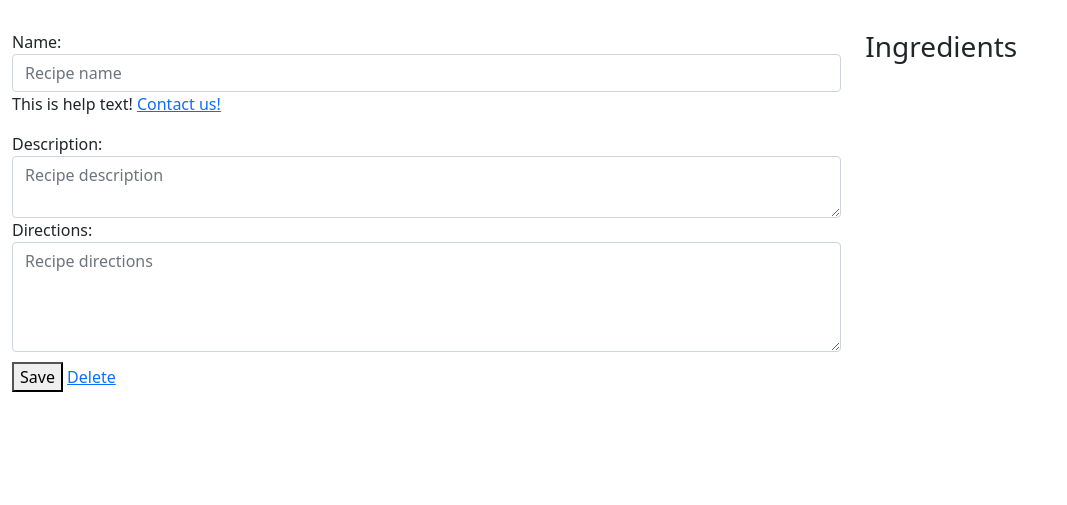
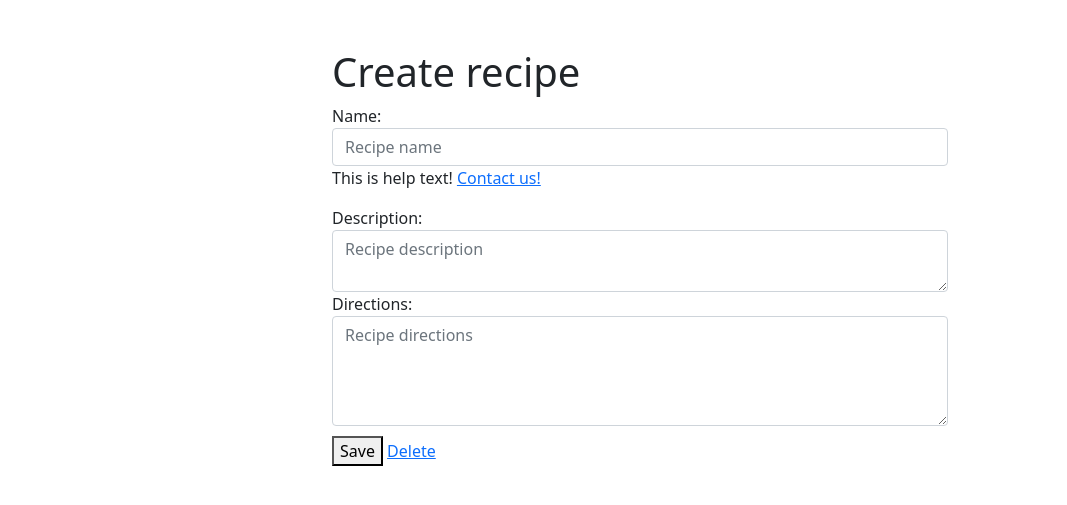
Before and after one commit to dawmro/testing_django, a Django app: page /pantry/recipes/create/ in a window 1280 px wide. Shown: the part 56-561 px from the top of the page, without its empty margins (0-1067 px from the left). Run offline with Django 4.2, Linux system fonts and the light colour scheme; the visitor is signed in with stand-in values (Sample User, id 1); parts of the project's set-up code (start-up, migrations or seed data) failed here and were passed over; some libraries are stand-ins or nearby versions.

Commit message:
[UPDATE] page look

```diff
--- a/templates/base/navbar.html
+++ b/templates/base/navbar.html
@@ -1,4 +1,4 @@
-<nav class="navbar navbar-expand-lg navbar-light bg-light">
+<nav class="navbar navbar-expand-lg navbar-light bg-light mb-5">
     <div class="container-fluid">
       <a class="navbar-brand" href="#">Navbar</a>
       <button class="navbar-toggler" type="button" data-bs-toggle="collapse" data-bs-target="#navbarSupportedContent" aria-controls="navbarSupportedContent" aria-expanded="false" aria-label="Toggle navigation">
--- a/templates/recipes/create-update.html
+++ b/templates/recipes/create-update.html
@@ -12,12 +12,15 @@
 </style>
 
 
-<div class="row" style="margin-top:30px;">
-    <div class="col-12 col-md-8">
+<div class="row" >
+    <div class="{% if object.id %} col-12 col-md-8 {% else %} col-md-6 mx-auto{% endif %}">
+        {% if not object.id %}
+            <h1>Create recipe</h1>
+        {% endif %}
         {% include 'recipes/partials/forms.html' %}
     </div>
 
-    <div class="col-12 col-md-4">
+    <div class="{% if object.id %} col-12 col-md-4 {% else %} d-none {% endif %}">
         <h3>Ingredients</h3>
         {% for ingredient in object.get_ingredients_children %}
             {% include 'recipes/partials/ingredient-inline.html' with object=ingredient %}
```
